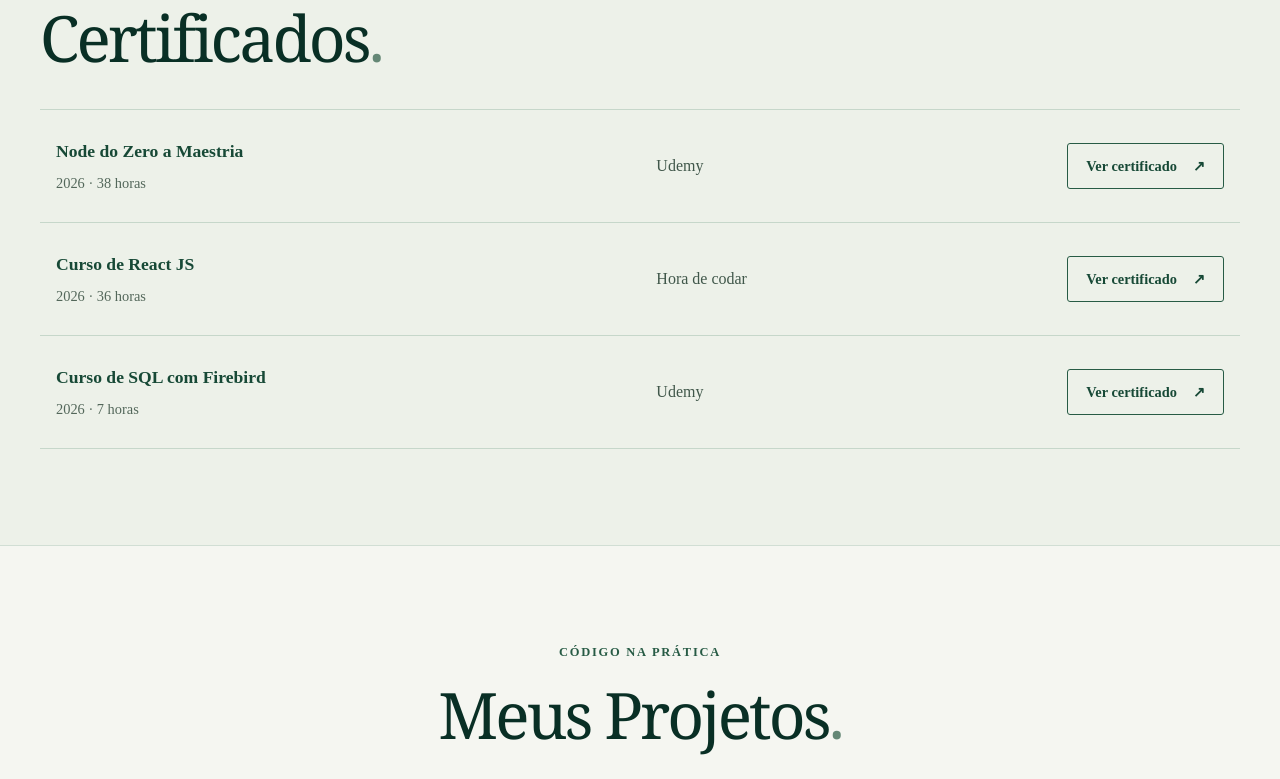
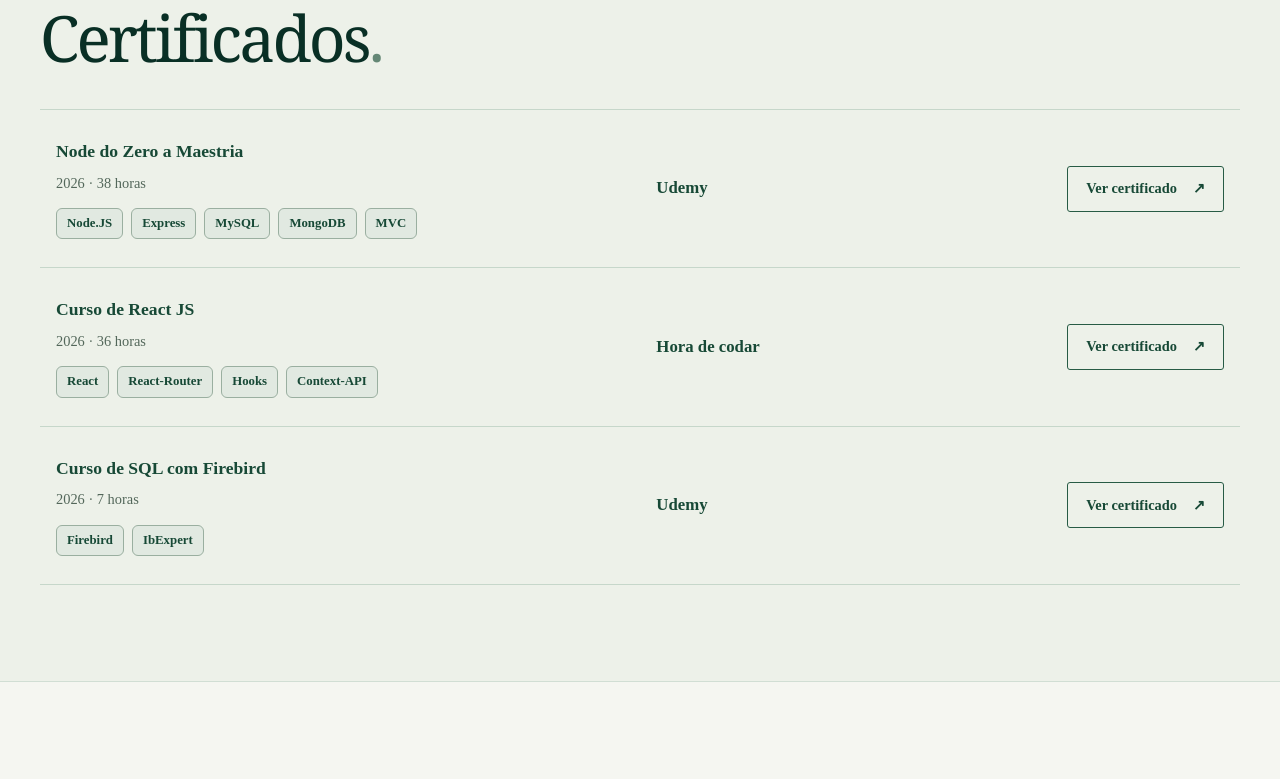
Before and after one commit to Caua-Ricken/Portfolio-Dev, a React (Vite) app in the folder Portfolio-Dev/: page / in a window 1280 px wide. Shown: the part 1620-2399 px from the top of the page. Built offline with nearby package versions, Linux system fonts and the light colour scheme.

Commit message:
Atualizado layout de amostra de certificado

```diff
--- a/Portfolio-Dev/src/components/certificados/Certificados.css
+++ b/Portfolio-Dev/src/components/certificados/Certificados.css
@@ -74,8 +74,32 @@
 
 .certificados__institution {
   margin: 0;
-  color: #40574a;
+  color: #174936;
+  font-size: 1.05rem;
+  font-weight: 600;
   line-height: 1.6;
+}
+
+.certificados__skills {
+  display: flex;
+  flex-wrap: wrap;
+  gap: 8px;
+  margin: 14px 0 0;
+  padding: 0;
+  list-style: none;
+}
+
+.certificados__skill {
+  max-width: 100%;
+  box-sizing: border-box;
+  padding: 5px 10px;
+  border: 1px solid #9aafa0;
+  border-radius: 6px;
+  background: #e1e9e1;
+  color: #174936;
+  font-size: 0.8rem;
+  font-weight: 600;
+  line-height: 1.5;
 }
 
 .certificados__link {
--- a/Portfolio-Dev/src/components/certificados/Certificados.tsx
+++ b/Portfolio-Dev/src/components/certificados/Certificados.tsx
@@ -25,6 +25,13 @@ const Certificados = () => {
                 <div className="certificados__course">
                   <h3>{certificate.name}</h3>
                   {details && <p className="certificados__details">{details}</p>}
+                  {certificate.skills.length > 0 && (
+                    <ul className="certificados__skills" aria-label="Habilidades aprendidas">
+                      {certificate.skills.map((skill) => (
+                        <li key={skill} className="certificados__skill">{skill}</li>
+                      ))}
+                    </ul>
+                  )}
                 </div>
                 <p className="certificados__institution">{certificate.institution}</p>
                 <a
--- a/Portfolio-Dev/src/data/dados.ts
+++ b/Portfolio-Dev/src/data/dados.ts
@@ -52,6 +52,7 @@ export type Certificate = {
   year?: number
   workload?: string
   url: string
+  skills: string[]
 }
 
 export type PortfolioData = {
@@ -167,6 +168,7 @@ export const portfolioData: PortfolioData = {
       year: 2026,
       workload: '38 horas',
       url: `${import.meta.env.BASE_URL}Certificado-Node.pdf`,
+      skills: ['Node.JS', 'Express', 'MySQL', 'MongoDB', 'MVC']
     },
     {
       id: 'certificado-2',
@@ -175,6 +177,7 @@ export const portfolioData: PortfolioData = {
       year: 2026,
       workload: '36 horas',
       url:  `${import.meta.env.BASE_URL}Certificado-React.pdf`,
+      skills: ['React', 'React-Router', 'Hooks', 'Context-API']
     },
     {
       id: 'certificado-3',
@@ -183,6 +186,7 @@ export const portfolioData: PortfolioData = {
       year: 2026,
       workload: '7 horas',
       url:  `${import.meta.env.BASE_URL}Certificado-Firebird.pdf`,
+      skills: ['Firebird', 'IbExpert']
     },
   ],
 };
```
